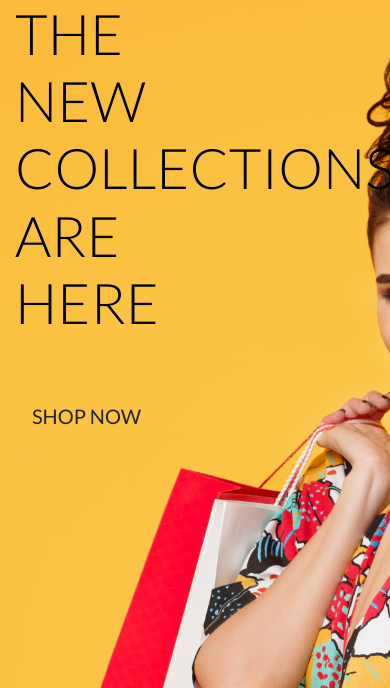
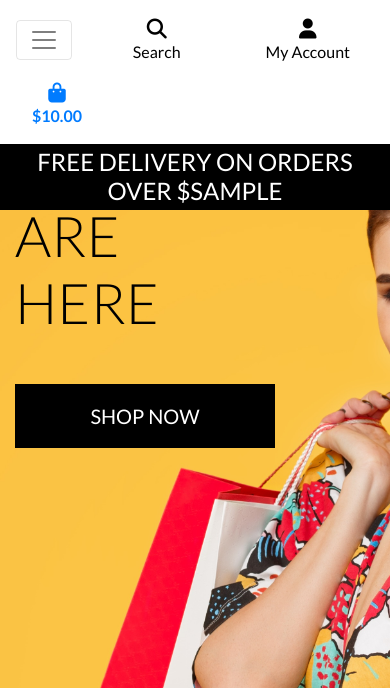
Before and after one commit to JonFD4/boutiqueAdo, a Django app: template home/templates/home/index.html in a window 390 px wide. Shown: the top 688 px of the page. Run offline with Django 3.2, Linux system fonts and the light colour scheme; the template is opened without the code that fills it: most values are stand-ins (such as "Sample title", 1, 10 or a date in 2020); some libraries are stand-ins or nearby versions.

Commit message:
added mobile nav bar and main nav

```diff
--- a/home/templates/home/index.html
+++ b/home/templates/home/index.html
@@ -7,16 +7,18 @@
     </div>
 </div>
 {%endblock%}
+
 {%block content%}
     <div class="container h-100">
         <div class="row h-100">
             <div class="col-7 col-md-6 my-auto">
-                <h1 class="display-4 text-black logo-font">
+                <h1 class="display-4 logo-font text-black ">
                     The new collections are here
                 </h1>
-                <div>
-                    <h4 class="my-5">
-                        <a href="" class="shop-now button btn btn-lg rounded-0 text-uppercase py-3">
+
+                 <div class="my-5">
+                    <h4 >
+                        <a href="" class="shop-now-button btn btn-lg rounded-0 text-uppercase py-3 bg">
                             Shop Now
                         </a>
                     </h4>
--- a/static/css/base.css
+++ b/static/css/base.css
@@ -47,12 +47,16 @@
     color: white;
 }
 
-.text-black {
+ .text-black {
     color: #000 !important;
 }
 
 .border-black {
     border: 1px solid black !important;
+}
+
+#delivery-banner > .bg-black{
+    background: #000 !important;
 }
 /* -------------------------------- Media Queries */
 
--- a/templates/base.html
+++ b/templates/base.html
@@ -38,10 +38,11 @@
 </head>
 <body>
 <header class="container-fluid fixed-top">
-     <!--Logo-->
+     <!--This header only shows when the screen width is larger-->
     <div id="topnav" class="row bg-white pt-lg-2 d-none d-lg-flex">
         <div class="col-12 col-lg-4 my-auto py-1 py-lg-0 text-center text-lg-left">
             <a href="{% url 'home' %}" class="nav-link main-logo-link">
+                 <!--Logo-->
                 <h2 class="logo-font text-black my-0"><strong>Boutique</strong> Ado</h2>
             </a>
         </div>
@@ -105,6 +106,21 @@
             </ul>
         </div>
     </div>
+    <div class="row bg-white">
+        <nav class="navbar navbar-expand-lg navbar-light w-100">
+            <button class="navbar-toggler" type="button" data-toggle="collapse" data-target="#main-nav" aria-controls="main-nav" aria-expanded="false" aria-label="Toggle navigation">
+                <span class="navbar-toggler-icon"></span>
+            </button>
+
+            {% include 'includes/mobile-top-header.html' %}
+            {% include 'includes/main-nav.html' %}
+        </nav>
+    </div>
+    <div id="delivery-banner" class="row text-center">
+        <div class="col bg-black text-white">
+            <h4 class="logo-font my-1">Free delivery on orders over ${{free_shipping_threshold}}</h4>
+        </div>
+    </div>
 </header>
 
 {%if messages%}
--- /dev/null
+++ b/templates/includes/main-nav.html
@@ -0,0 +1,50 @@
+<div class="collapse navbar-collapse" id="main-nav">
+    <ul class="navbar-nav w-auto mx-auto">
+        <li class="nav-item dropdown">
+            <a class="logo-font font-weight-bold nav-link text-black mr-5" href="#" id="all-products-link" data-toggle="dropdown" aria-haspopup="true" aria-expanded="false">
+                All Products
+            </a>
+            <div class="dropdown-menu border-0" aria-labelledby="all-products-link">
+                <a href="" class="dropdown-item">By Price</a>
+                <a href="" class="dropdown-item ">By Rating</a>
+                <a href="" class="dropdown-item ">By Category</a>
+                <a href="" class="dropdown-item">All Products</a>
+            </div>
+        </li>
+
+        <li class="nav-item dropdown">
+            <a class="logo-font font-weight-bold nav-link text-black mr-5" href="#" id="clothing-link" data-toggle="dropdown" aria-haspopup="true" aria-expanded="false">
+                Clothing
+            </a>
+            <div class="dropdown-menu border-0" aria-labelledby="clothing-link">
+                <a href="" class="dropdown-item">Activewear &amp; Essentials</a>
+                <a href="" class="dropdown-item">Jeans</a>
+                <a href="" class="dropdown-item">Shirts</a>
+                <a href="" class="dropdown-item">All Clothing</a>
+            </div>
+        </li>
+
+        <li class="nav-item dropdown">
+            <a class="logo-font font-weight-bold nav-link text-black mr-5" href="#" id="homeware-link" data-toggle="dropdown" aria-haspopup="true" aria-expanded="false">
+                Homeware
+            </a>
+            <div class="dropdown-menu border-0" aria-labelledby="homeware-link">
+                <a href="" class="dropdown-item">Bed &amp; Bath</a>
+                <a href="" class="dropdown-item">Kitchen &amp; Dining</a>
+                <a href="" class="dropdown-item">All Homeware</a>
+            </div>
+        </li>
+
+        <li class="nav-item dropdown">
+            <a class="logo-font font-weight-bold nav-link text-black" href="#" id="specials-link" data-toggle="dropdown" aria-haspopup="true" aria-expanded="false">
+                Special Offers
+            </a>
+            <div class="dropdown-menu border-0" aria-labelledby="specials-link">
+                <a href="" class="dropdown-item">New Arrivals</a>
+                <a href="" class="dropdown-item">Deals</a>
+                <a href="" class="dropdown-item">Clearance</a>
+                <a href="" class="dropdown-item">All Specials</a>
+            </div>
+        </li>
+    </ul>
+</div>
--- /dev/null
+++ b/templates/includes/mobile-top-header.html
@@ -0,0 +1,57 @@
+  <!--This header only shows when the screen width is mobile-sized or smaller-->
+<li class="list-inline-item">
+    <a class="text-black nav-link d-block d-lg-none" href="#" id="mobile-search" data-toggle="dropdown" aria-haspopup="true" aria-expanded="false">
+        <div class="text-center">
+            <div><i class="fas fa-search fa-lg"></i></div>
+            <p class="my-0">Search</p>
+        </div>
+    </a>
+    <div class="dropdown-menu border-0 w-100 p-3 rounded-0 my-0" aria-labelledby="mobile-search">
+        <form class="form" method="GET" action="">
+            <div class="input-group w-100">
+                <input class="form-control border border-black rounded-0" type="text" name="q" placeholder="Search our site">
+                <div class="input-group-append">
+                    <button class="form-control form-control btn btn-black border border-black rounded-0" type="submit">
+                        <span class="icon">
+                            <i class="fas fa-search"></i>
+                        </span>
+                    </button>
+                </div>
+            </div>
+        </form>
+    </div>
+</li>
+<li class="list-inline-item dropdown">
+    <a class="text-black nav-link d-block d-lg-none" href="#" id="user-options" data-toggle="dropdown" aria-haspopup="true" aria-expanded="false">
+        <div class="text-center">
+            <div><i class="fas fa-user fa-lg"></i></div>
+            <p class="my-0">My Account</p>
+        </div>
+    </a>
+    <div class="dropdown-menu border-0" aria-labelledby="user-options">
+        {% if request.user.is_authenticated %}
+            {% if request.user.is_superuser %}
+                <a href="{% url 'account_logout' %}" class="dropdown-item">Product Management</a>
+            {% endif %}
+            <a href="#" class="dropdown-item">My Profile</a>
+            <a href="{% url 'account_logout' %}" class="dropdown-item">Logout</a>
+        {% else %}
+            <a href="{% url 'account_signup' %}" class="dropdown-item">Register</a>
+            <a href="{% url 'account_login' %}" class="dropdown-item">Login</a>
+        {% endif %}
+    </div>
+</li>
+<li class="list-inline-item">
+    <a class="{% if grand_total %}text-primary font-weight-bold{% else %}text-black{% endif %} nav-link d-block d-lg-none" href="">
+        <div class="text-center">
+            <div><i class="fas fa-shopping-bag fa-lg"></i></div>
+            <p class="my-0">
+                {% if grand_total %}
+                    ${{ grand_total|floatformat:2 }}
+                {% else %}
+                    $0.00
+                {% endif %}
+            </p>
+        </div>
+    </a>
+</li>
```
